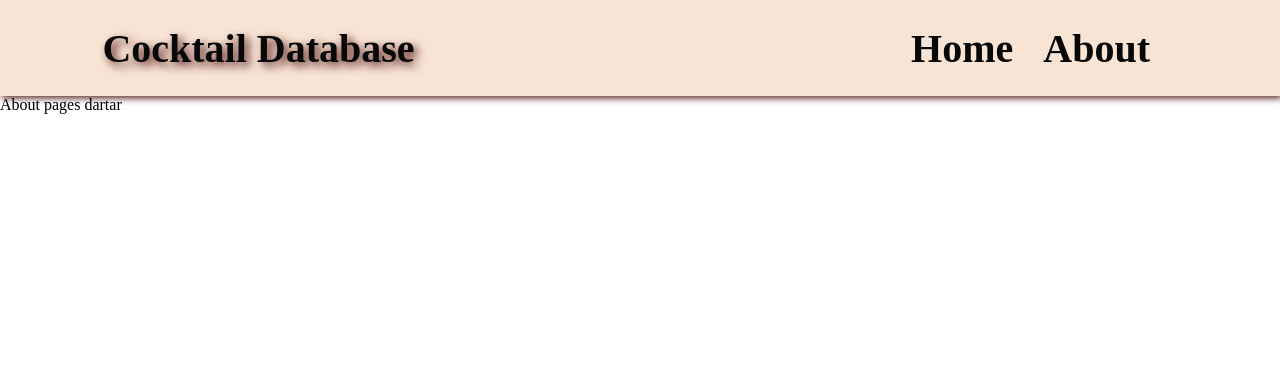
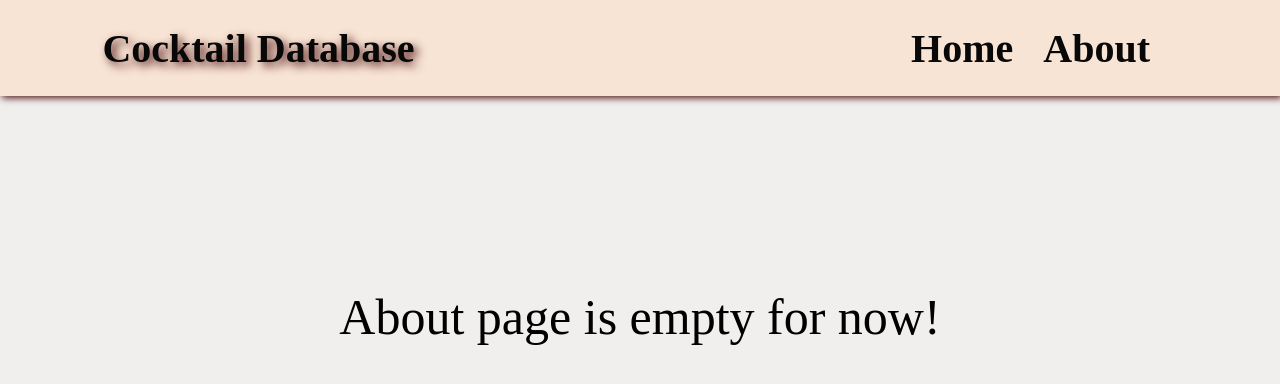
Before and after one commit to MMPgenave/LoremIpsum, a React (Create React App) app in the folder reac-training-projects/: page /About in a window 1280 px wide. Shown: the top 384 px of the page. Built offline with nearby package versions, Linux system fonts and the light colour scheme; no server answers.

Commit message:
CSS added to Search Component

```diff
--- a/reac-training-projects/src/TractorDB/About.js
+++ b/reac-training-projects/src/TractorDB/About.js
@@ -2,8 +2,8 @@ import React from 'react'
 
 export function About() {
     return (
-        <div>
-          About pages dartar
+        <div className="about">
+          About page is empty for now!
         </div>
     )
 }
--- a/reac-training-projects/src/TractorDB/DataProvidor.js
+++ b/reac-training-projects/src/TractorDB/DataProvidor.js
@@ -3,7 +3,6 @@ import { useReducer, useEffect } from "react";
 import DooPicture from "./DooPicture.jpg";
 export const mycontext = React.createContext();
 const url = "https://www.thecocktaildb.com/api/json/v1/1/search.php?s=";
-
 
 const reducer = (state, action) => {
   switch (action.type) {
@@ -19,21 +18,21 @@ const reducer = (state, action) => {
       return newState;
     }
     case "search": {
+      // This function only returns Items that search term includes in Item's name or Item's Category
       const value = action.value;
       if (value === "") {
         const newState = { ...state };
         newState.Data = state.DataCopy;
         return newState;
-
       } else {
-
         const newState = { ...state };
-        const filteredProducts = newState.Data.filter((p) =>
-          p.strDrink.toLowerCase().includes(value.toLowerCase())
+        const filteredProducts = newState.Data.filter(
+          (p) =>
+            p.strDrink.toLowerCase().includes(value.toLowerCase()) ||
+            p.strGlass.toLowerCase().includes(value.toLowerCase())
         );
         newState.Data = filteredProducts;
         return newState;
-
       }
     }
   }
@@ -41,7 +40,7 @@ const reducer = (state, action) => {
 const initialState = {
   isLoading: true,
   Data: [],
-  DataCopy:[],
+  DataCopy: [],
 };
 export function DataProvidor(props) {
   const [state, dispatch] = useReducer(reducer, initialState);
@@ -49,7 +48,7 @@ export function DataProvidor(props) {
   const fetchData = async () => {
     dispatch({ type: "Loading", value: true });
     try {
-      const response =  await fetch(url);
+      const response = await fetch(url);
       const Data = await response.json();
       dispatch({ type: "Loading", value: false });
       const newItem = {
@@ -60,7 +59,7 @@ export function DataProvidor(props) {
         strGlass: "Shot Glass",
         strAlcoholic: "Nuclear",
         strInstructions: "Dartar",
-          strIngredient1:"karavi",
+        strIngredient1: "karavi",
       };
       Data.drinks.unshift(newItem);
 
--- a/reac-training-projects/src/TractorDB/Home.js
+++ b/reac-training-projects/src/TractorDB/Home.js
@@ -7,10 +7,13 @@ import { Search } from './search';
 export function Home() {
     const context = useContext(mycontext);
     const isLoading = context.info.isLoading;
-    console.log(`isLoading in Home is :${isLoading}`)
+    console.log(`Data length :${context.info.Data.length}`);
     if (isLoading) {
         return(<Loading />)
     }
+    /* if (context.info.Data.length <1) {
+        return (<div>No Item Matches your Search</div>)
+    } */
     return (
         <div>
             <Search />
--- a/reac-training-projects/src/TractorDB/style.css
+++ b/reac-training-projects/src/TractorDB/style.css
@@ -1,3 +1,6 @@
+body {
+  background-color: rgb(241, 238, 238);
+}
 /*  Styling Navbar Component */
 .Navbar {
   height: 6rem;
@@ -141,7 +144,6 @@
 .section {
   margin-top: 10px;
   padding: 5rem 0;
-  background-color: rgb(241, 238, 238);
 }
 .Header {
   color: #a77232;
@@ -231,7 +233,7 @@
 
 /* Styling SingleProductInfo Component */
 .single-product-container {
- background-color:  rgb(241, 238, 238);
+  background-color: rgb(241, 238, 238);
   padding: 15px;
   margin-top: 5px;
 }
@@ -246,32 +248,31 @@ margin-top: 30px;
   padding: 20px;
   display: flex;
 }
-.single-product-Info img{
+.single-product-Info img {
   width: 500px;
   height: 50%;
   object-fit: cover;
   border-radius: 10px;
   margin-left: 10%;
-
 }
-.Product-Info{
+.Product-Info {
   margin-top: auto;
   margin-bottom: auto;
   margin-left: 2%;
   display: flex;
   flex-direction: column;
 }
-.Information{
+.Information {
   display: flex;
   flex-direction: row;
   align-items: center;
   margin-bottom: 20px;
 }
-.Information h3{
+.Information h3 {
   font-size: 35px;
   background-color: rgb(219, 179, 179);
   border-radius: 7px;
-padding:3px;
+  padding: 3px;
 }
 
 .Information p {
@@ -283,20 +284,21 @@ color: rgb(36, 35, 35);
 
 /* End of Styling SingleProductInfo Component */
 
-
 /* Styling Search Component */
 
 .search {
-  margin-top: 30px;
-  background-color: rgb(247, 199, 199);
-  margin-bottom: 20px;
+  margin-top: 60px;
+  background-color: rgb(248, 232, 201);
+  margin-bottom: 0px;
   display: flex;
   flex-direction: column;
-  padding: 10px;
+  padding: 30px;
   width: 600px;
-  height: 150px;
+  height: 170px;
   margin-left: auto;
   margin-right: auto;
+  border-radius: 10px;
+  box-shadow: 2px 2px 7px rgb(82, 23, 23);
 }
 
 .search input {
@@ -304,10 +306,24 @@ height: 60px;
   width: 100%;
   padding: 0.5rem;
   font-size: 2rem;
-  font-family:'Times New Roman', Times, serif;
+  font-family: flamenco;
+  margin-bottom: 20px;
+  border-radius: 10px;
+  border: none;
+  margin-top: 10px;
+  background-color: rgb(245, 237, 237);
 }
 .search label {
   text-align: center;
   font-size: 40px;
-  margin-bottom: 5px;
+  font-family: flamenco;
 }
+/* end of Styling Search Component */
+
+
+/* styling About component */
+.about{
+  margin-top: 15%;
+  font-size: 50px;
+  text-align: center;
+}
```
Lines whose indentation alone changed are shown as unchanged.
